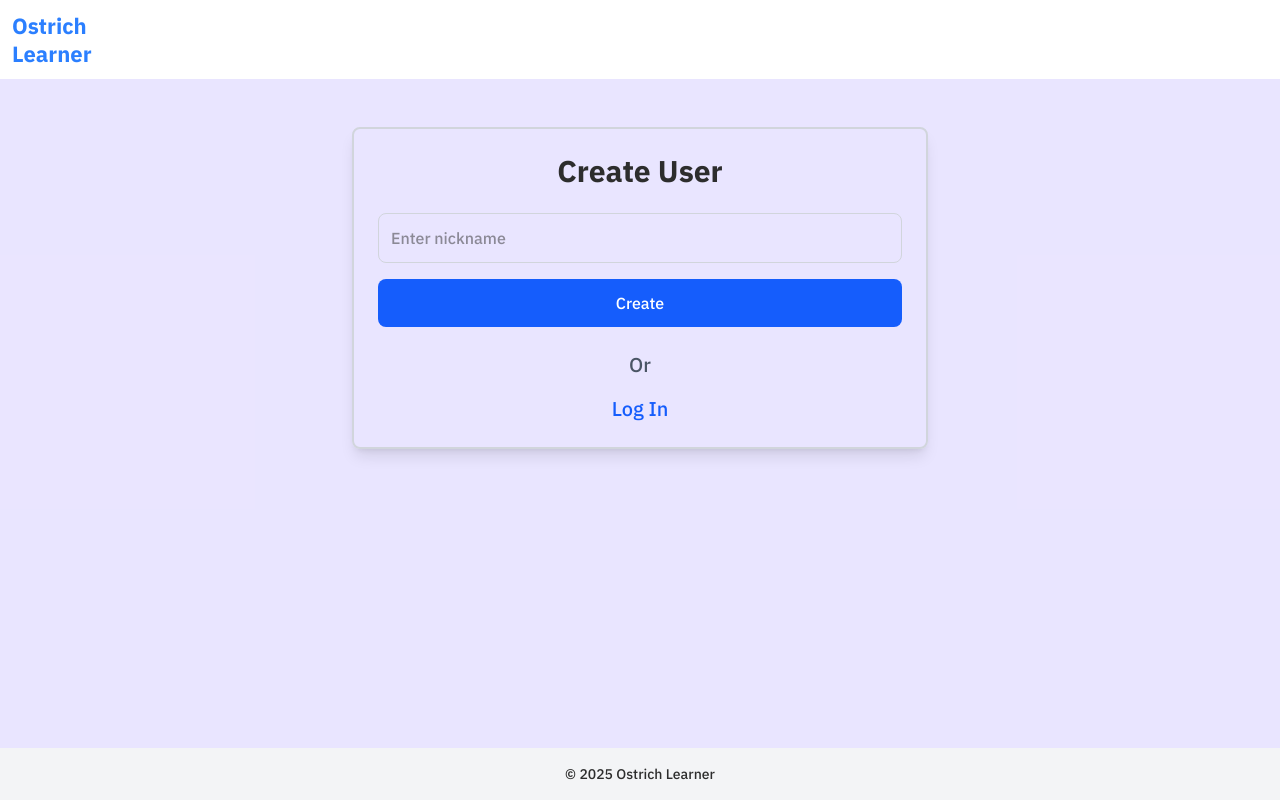
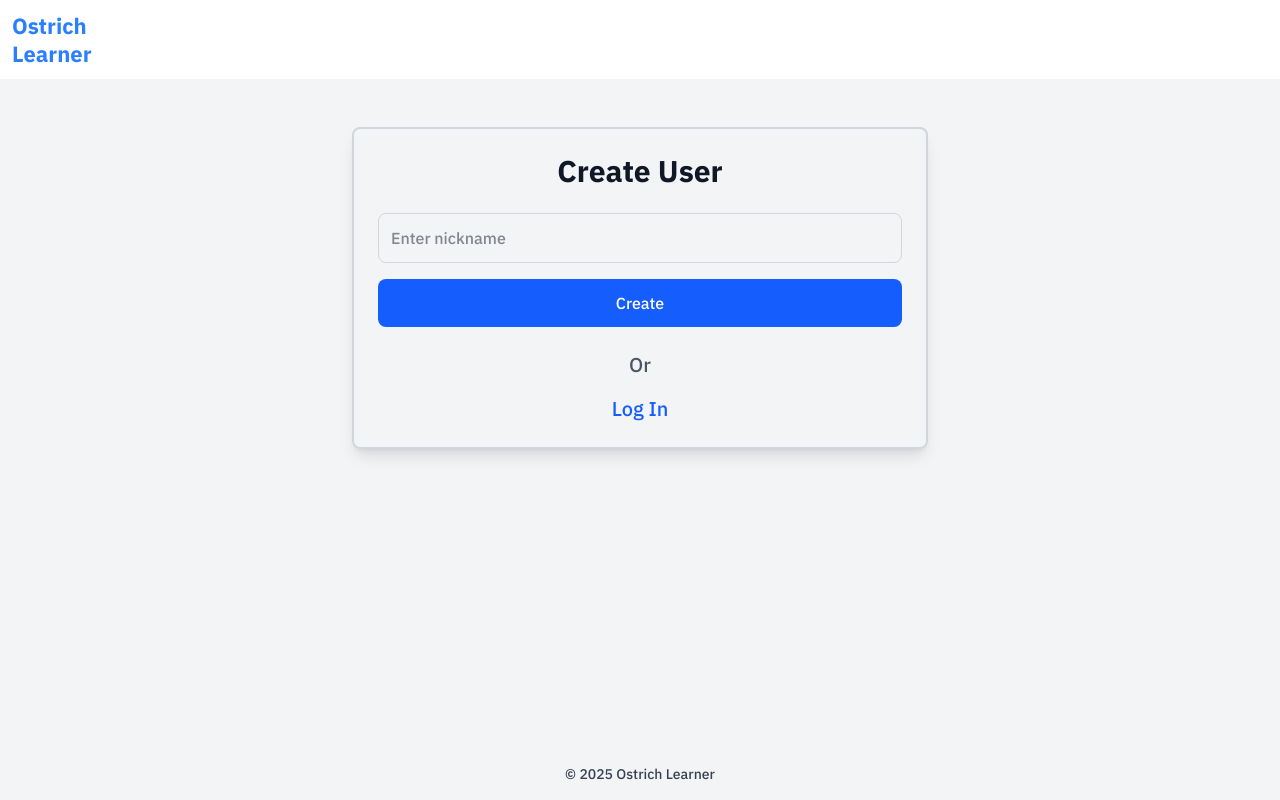
Before and after one commit to AnriAko/ostrich_learner_frontend, a React (Vite) app: page /create in a window 1280 px wide. Built offline with nearby package versions, Linux system fonts and the light colour scheme.

Commit message:
stable version with working header

```diff
--- a/src/features/home/components/home.tsx
+++ b/src/features/home/components/home.tsx
@@ -1,24 +1,18 @@
+// src/features/home/components/HomePage.tsx
 import { Link } from "react-router-dom";
 import { useUser } from "../../../shared/hooks/use-user";
-import { useTranslation } from "react-i18next";
 
 const HomePage = () => {
     const { user } = useUser();
-    const { t } = useTranslation();
-
     if (!user) {
         return (
             <Link to="/signin" className="text-xl font-bold">
-                {t("please_log_in")}
+                Please log in
             </Link>
         );
     }
 
-    return (
-        <h1 className="text-xl font-bold">
-            {t("welcome_user", { nickname: user.nickname })}
-        </h1>
-    );
+    return <h1 className="text-xl font-bold">Welcome, {user.nickname}!</h1>;
 };
 
 export default HomePage;
--- a/src/shared/components/Footer.tsx
+++ b/src/shared/components/Footer.tsx
@@ -1,7 +1,21 @@
-const Footer = () => (
-    <footer className="bg-gray-100 text-center text-sm p-4">
-        © {new Date().getFullYear()} Ostrich Learner
-    </footer>
-);
+import { useUser } from "../hooks/use-user";
+import { Theme } from "../../features/userConfig/types/theme";
+
+const Footer = () => {
+    const { user } = useUser();
+    const isDark = user?.theme === Theme.dark;
+
+    return (
+        <footer
+            className={`text-center text-sm p-4 transition-colors duration-300 ${
+                isDark
+                    ? "bg-gray-900 text-gray-300"
+                    : "bg-gray-100 text-gray-700"
+            }`}
+        >
+            © {new Date().getFullYear()} Ostrich Learner
+        </footer>
+    );
+};
 
 export default Footer;
--- a/src/shared/components/Header.tsx
+++ b/src/shared/components/Header.tsx
@@ -13,7 +13,7 @@ const Header = () => {
                 <Link
                     to="/"
                     className={`font-[900] text-[22px] flex flex-col leading-tight ${
-                        isDark ? "text-blue-300" : "text-blue-500"
+                        isDark ? "text-blue-400" : "text-blue-500"
                     }`}
                 >
                     <span>Ostrich</span>
--- a/src/shared/components/UserProfileMenu/user-profile-menu.tsx
+++ b/src/shared/components/UserProfileMenu/user-profile-menu.tsx
@@ -52,7 +52,7 @@ const UserProfileMenu = () => {
                 onMouseLeave={() => setIsOpen(false)}
             >
                 <div
-                    className={`absolute left-[-20px] right-[-0px] top-0 z-0 duration-300 ease-out ${
+                    className={`absolute left-[-0px] right-[-0px] top-0 z-0 duration-300 ease-out ${
                         isOpen ? "h-[50px]" : "h-0"
                     }`}
                 />
--- a/src/shared/layout/main-layout.tsx
+++ b/src/shared/layout/main-layout.tsx
@@ -1,12 +1,21 @@
 import Header from "../components/header";
 import Footer from "../components/footer";
 import { ReactNode } from "react";
+import { useUser } from "../hooks/use-user";
+import { Theme } from "../../features/userConfig/types/theme";
 
 const MainLayout = ({ children }: { children: ReactNode }) => {
+    const { user } = useUser();
+    const isDark = user?.theme === Theme.dark;
+
+    const bgClass = isDark
+        ? "bg-gray-800 text-gray-200"
+        : "bg-gray-100 text-gray-900";
+
     return (
-        <div className="min-h-screen flex flex-col bg-[rgb(45,0,255,0.1)] font-ibm-plex">
+        <div className={`min-h-screen flex flex-col font-ibm-plex ${bgClass}`}>
             <Header />
-            <main className="flex-1 container mx-auto">{children}</main>
+            <main className="flex-1 container mx-auto w-full">{children}</main>
             <Footer />
         </div>
     );
```
